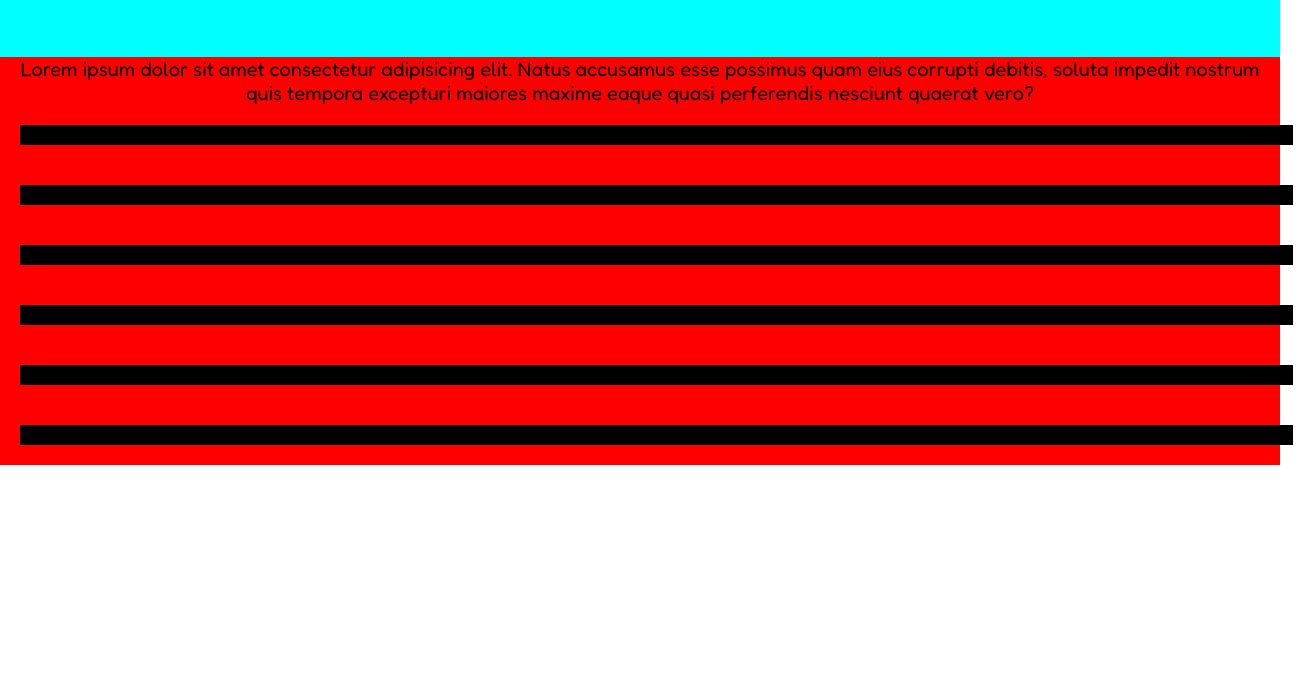
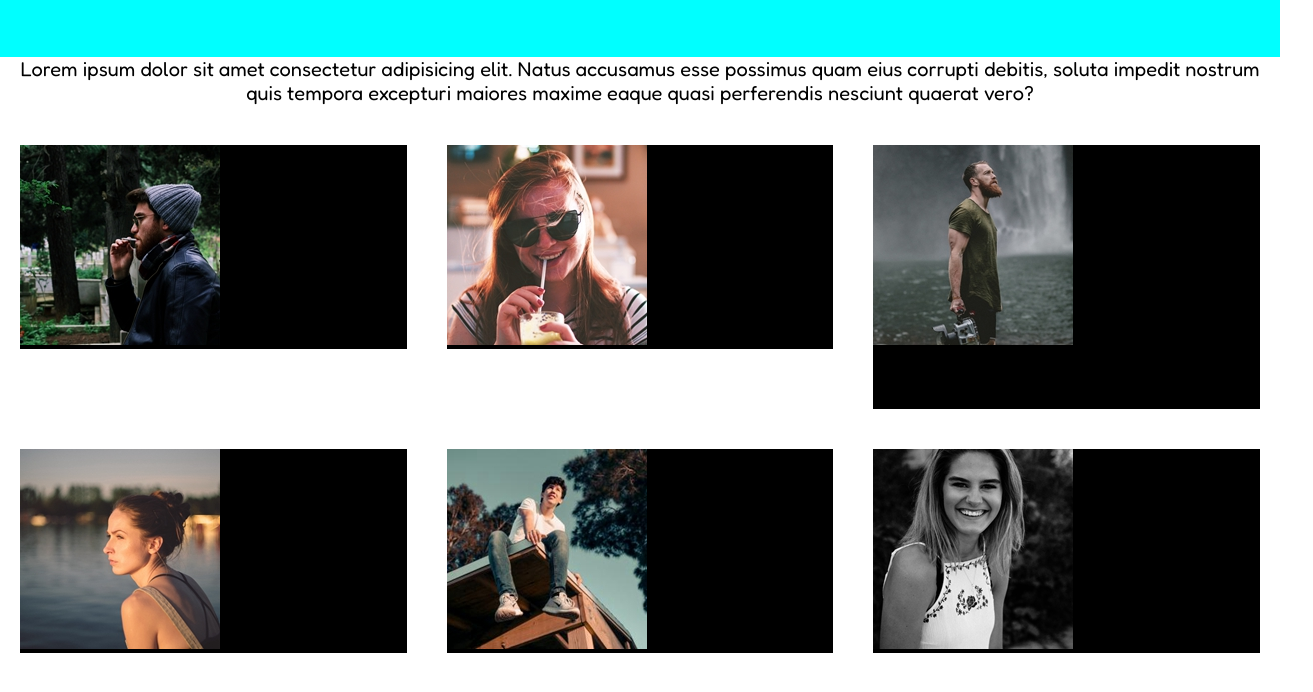
Before and after one commit to danielecarpentiero/html-css-float-cards, a plain HTML site: page index.html in a window 1280 px wide. Shown: the part 94-786 px from the top of the page, 1313 px wide, since content can reach past the window. Drawn offline with Linux system fonts and the light colour scheme.

Commit message:
feat: aggiunte immagini

```diff
--- a/css/style.css
+++ b/css/style.css
@@ -21,17 +21,23 @@ header {
 p {
   text-align: center;
   font-size: 20px;
+  margin-bottom: 20px;
 }
 
 .container {
   max-width: 1500px;
   margin: 0 auto;
-  background-color: red;
+}
+
+.clearfix::after {
+  content: '';
+  display: block;
+  clear: both;
 }
 
 .albums {
-  width: calc(100% - 20px / 3);
+  width: calc(100% / 3 - 40px);
   background-color: black;
   margin: 20px;
-  display: inline-block;
+  float: left;
 }
--- a/index.html
+++ b/index.html
@@ -24,12 +24,29 @@
           nostrum quis tempora excepturi maiores maxime eaque quasi perferendis
           nesciunt quaerat vero?
         </p>
-        <div class="albums">a</div>
-        <div class="albums">a</div>
-        <div class="albums">a</div>
-        <div class="albums">a</div>
-        <div class="albums">a</div>
-        <div class="albums">a</div>
+        <div class="clearfix">
+          <div class="albums">
+            <img src="assets\img\male1.png" alt="uomo1" />
+          </div>
+          <div class="albums">
+            <img src="assets\img\female1.png" alt="donna1" />
+          </div>
+          <div class="albums">
+            <img src="assets\img\male2.png" alt="uomo2" />
+            <div>marco bianchi</div>
+            <div>designer</div>
+            <div>email</div>
+          </div>
+          <div class="albums">
+            <img src="assets\img\female2.png" alt="donna2" />
+          </div>
+          <div class="albums">
+            <img src="assets\img\male3.png" alt="uomo3" />
+          </div>
+          <div class="albums">
+            <img src="assets\img\female3.png" alt="donna3" />
+          </div>
+        </div>
       </div>
     </main>
   </body>
```
Also changed, not shown: assets/img/female1.png (added), assets/img/female2.png (added), assets/img/female3.png (added), assets/img/male1.png (added), assets/img/male2.png (added), assets/img/male3.png (added), 1 other file.
